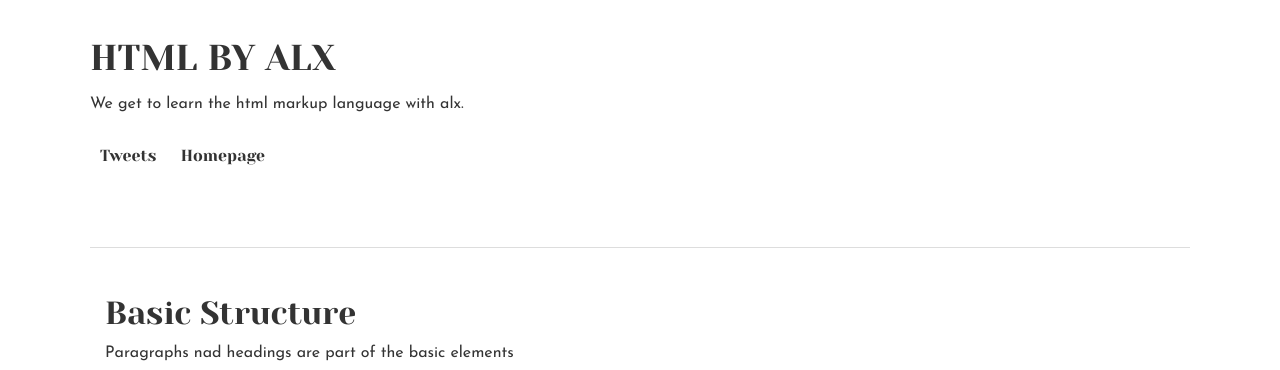
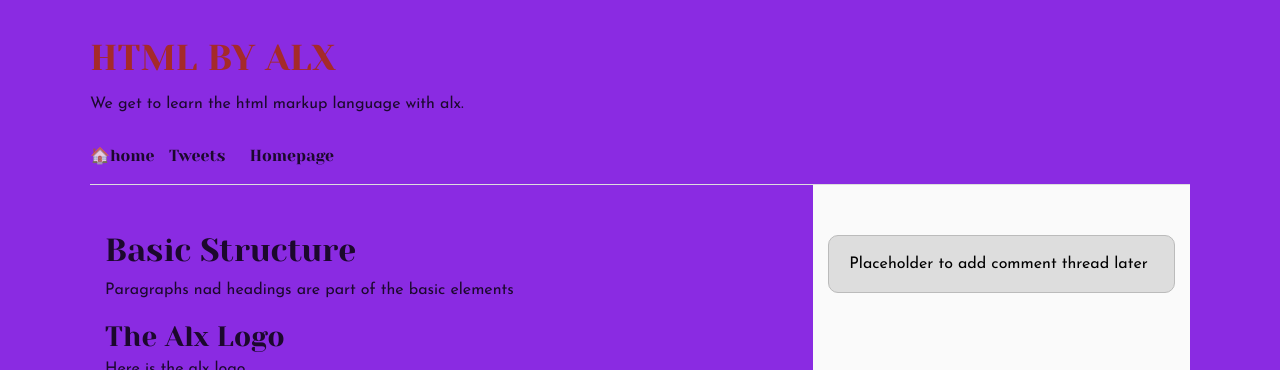
Before and after one commit to Nyateya/alx_html_css, a plain HTML site: page css_basic/index.html in a window 1280 px wide. Shown: the top 370 px of the page. Drawn offline with Linux system fonts and the light colour scheme.

Commit message:
attttttteee

```diff
--- a/css_basic/index.html
+++ b/css_basic/index.html
@@ -4,8 +4,8 @@
   <meta charset="UTF-8">
   <meta name="viewport" content="width=device-width, initial-scale=1.0">
   <title>Document</title>
-  <link rel="stylesheet" href="style.css">
   <link rel="stylesheet" href="base.css">
+  <link rel="stylesheet" href="styles.css">
 </head>
 <body>
   <class = "works_on_smartphone"></class>
@@ -13,6 +13,7 @@
   <p>We get to learn the html markup language with alx.</p>
   <header>
     <ul>
+      <li>&#127968;home</li>
       <li><a href="tweets.html">Tweets</a></li>
       <li><a href="index.html">Homepage</a></li>
     </ul>
@@ -29,7 +30,7 @@
         <p lang="en" dir="ltr">The key to happiness? According to studies it&#39;s spending your money on experiences, rather
           than possessions.</p>&mdash; Fact (@Fact) <a
           href="https://twitter.com/Fact/status/1928745063078666601?ref_src=twsrc%5Etfw">May 31, 2025</a>
-      </blockquote>
+      </blockquote><br>
       <table>
         <thead>
           <tr>
```
